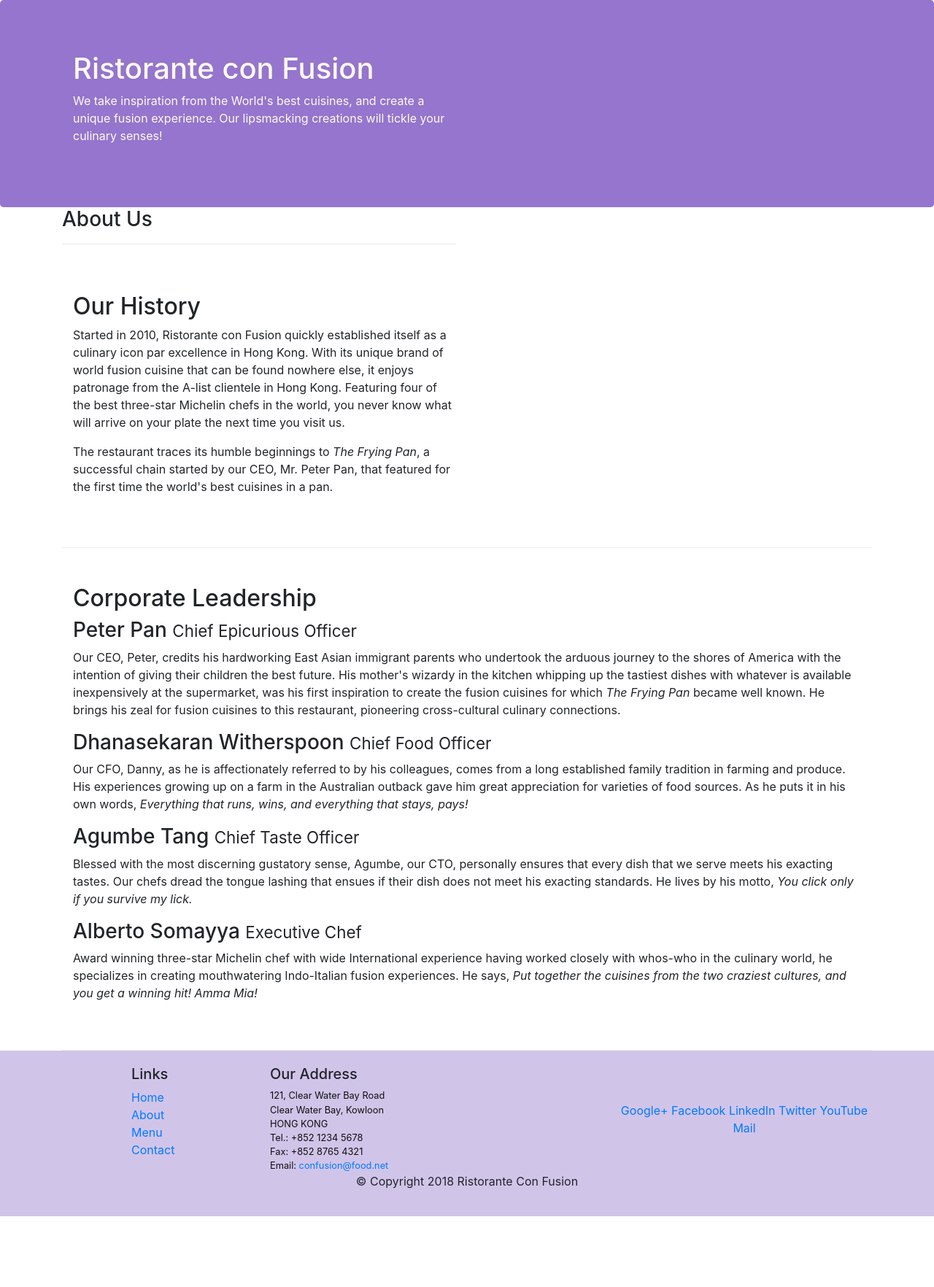
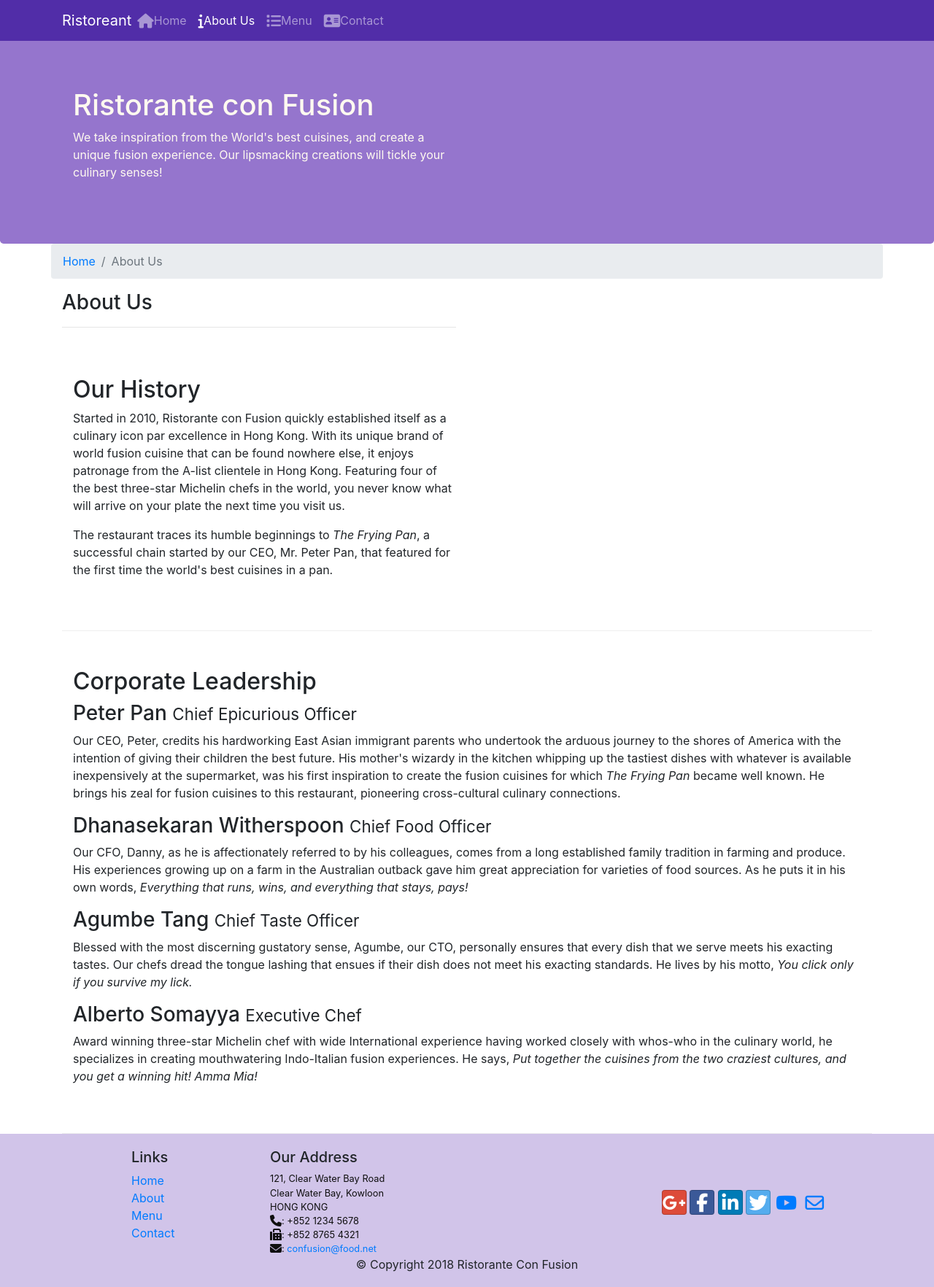
Before and after one commit to evolvingg/testingpurpose, a website: page aboutus.html in a window 1280 px wide. Shown: the whole page at 73% size. Before the commit the page ends 1667 px from the top, so only its background shows below. Drawn offline with nearby package versions, Linux system fonts and the light colour scheme.

Commit message:
breadcrumb change

```diff
--- a/aboutus.html
+++ b/aboutus.html
@@ -8,6 +8,8 @@
 
     <!-- Bootstrap CSS -->
     <link rel="stylesheet" href="node_modules/bootstrap/dist/css/bootstrap.min.css">
+    <link rel="stylesheet" href="node_modules/font-awesome/css/font-awesome.min.css">
+    <link rel="stylesheet" href="node_modules/bootstrap-social/bootstrap-social.css">
     <link rel="stylesheet" href="css/styles.css">
 
     <title>Ristorante Con Fusion: About Us</title>
@@ -15,7 +17,30 @@
 </head>
 
 <body>
-
+    <nav class="navbar navbar-dark navbar-expand-sm fixed-top">
+        <div class="container">
+            <button class="navbar-toggler" type="button" data-toggle="collapse" data-target="#Navbar">
+                <span class="navbar-toggler-icon"></span>
+            </button>
+            <a class="navbar-brand mr-auto" href="./index.html">Ristoreant</a>
+            <div class="collapse navbar-collapse" id="Navbar">
+                <ul class="navbar-nav mr-auto">
+                        <li class="nav-item">
+                            <a class="nav-link" href="./index.html"><span class="fa fa-home fa-lg"></span>Home</a>
+                            </li>
+                            <li class="nav-item active">
+                                <a class="nav-link" href="#"><span class="fa fa-info fa-lg"></span>About Us</a>
+                            </li>
+                            <li class="nav-item">
+                                <a class="nav-link" href="#"><span class="fa fa-list fa-lg"></span>Menu</a>
+                            </li>
+                            <li class="nav-item">
+                                <a class="nav-link" href="#"><span class="fa fa-address-card fa-lg"></span>Contact</a>
+                            </li>
+                </ul>
+            </div>
+        </div>
+    </nav>
     <header class="jumbotron">
         <div class="container">
             <div class="row row-header">
@@ -31,6 +56,10 @@
 
     <div class="container">
         <div class="row">
+            <ol class="col-12 breadcrumb">
+                <li class="breadcrumb-item"><a href="./index.html">Home</a></li>
+                <li class="breadcrumb-item active">About Us</li>
+            </ol>
             <div class="col-12 col-md-6">
                <h3>About Us</h3>
                <hr>
@@ -70,7 +99,7 @@
                 <div class="col-4 offset-1 col-sm-2">
                     <h5>Links</h5>
                     <ul class="list-unstyled">
-                        <li><a href="#">Home</a></li>
+                        <li><a href="./index.html">Home</a></li>
                         <li><a href="#">About</a></li>
                         <li><a href="#">Menu</a></li>
                         <li><a href="#">Contact</a></li>
@@ -82,20 +111,20 @@
 		              121, Clear Water Bay Road<br>
 		              Clear Water Bay, Kowloon<br>
 		              HONG KONG<br>
-		              Tel.: +852 1234 5678<br>
-		              Fax: +852 8765 4321<br>
-		              Email: <a href="mailto:confusion@food.net">confusion@food.net</a>
+                      <i class="fa fa-phone fa-lg"></i>: +852 1234 5678<br>
+		              <i class="fa fa-fax fa-lg"></i>: +852 8765 4321<br>
+		              <i class="fa fa-envelope fa-lg"></i>: <a href="mailto:confusion@food.net">confusion@food.net</a>
 		           </address>
                 </div>
                 <div class="col-12 col-sm-4 align-self-center">
                     <div class="text-center">
-                        <a href="http://google.com/+">Google+</a>
-                        <a href="http://www.facebook.com/profile.php?id=">Facebook</a>
-                        <a href="http://www.linkedin.com/in/">LinkedIn</a>
-                        <a href="http://twitter.com/">Twitter</a>
-                        <a href="http://youtube.com/">YouTube</a>
-                        <a href="mailto:">Mail</a>
-                    </div>
+                            <a class="btn btn-social-icon btn-google" href="http://google.com/+"><i class="fa fa-google-plus fa-lg"></i></a>
+                            <a class="btn btn-social-icon btn-facebook" href="http://www.facebook.com/profile.php?id="><i class="fa fa-facebook fa-lg"></i></a>
+                            <a class="btn btn-social-icon btn-linkedin" href="http://www.linkedin.com/in/"><i class="fa fa-linkedin fa-lg"></i></a>
+                            <a class="btn btn-social-icon btn-twitter" href="http://twitter.com/"><i class="fa fa-twitter fa-lg"></i></a>
+                            <a class="btn btn-social-icon btn-youtube" href="http://youtube.com/"><i class="fa fa-youtube fa-lg"></i></a>
+                            <a class="btn btn-social-icon" href="mailto:"><i class="fa fa-envelope-o fa-lg"></i></a>
+                        </div>
                 </div>
            </div>
            <div class="row justify-content-center">
--- a/css/styles.css
+++ b/css/styles.css
@@ -27,3 +27,12 @@ address{
     margin:0px;
     color:#0f0f0f;
 }
+
+body{
+    padding: 50px 0 0;
+    z-index:0;
+}
+
+.navbar-dark{
+    background-color: #512DA8;
+}
```
Also changed, not shown: index.html (+42 -10 lines).
